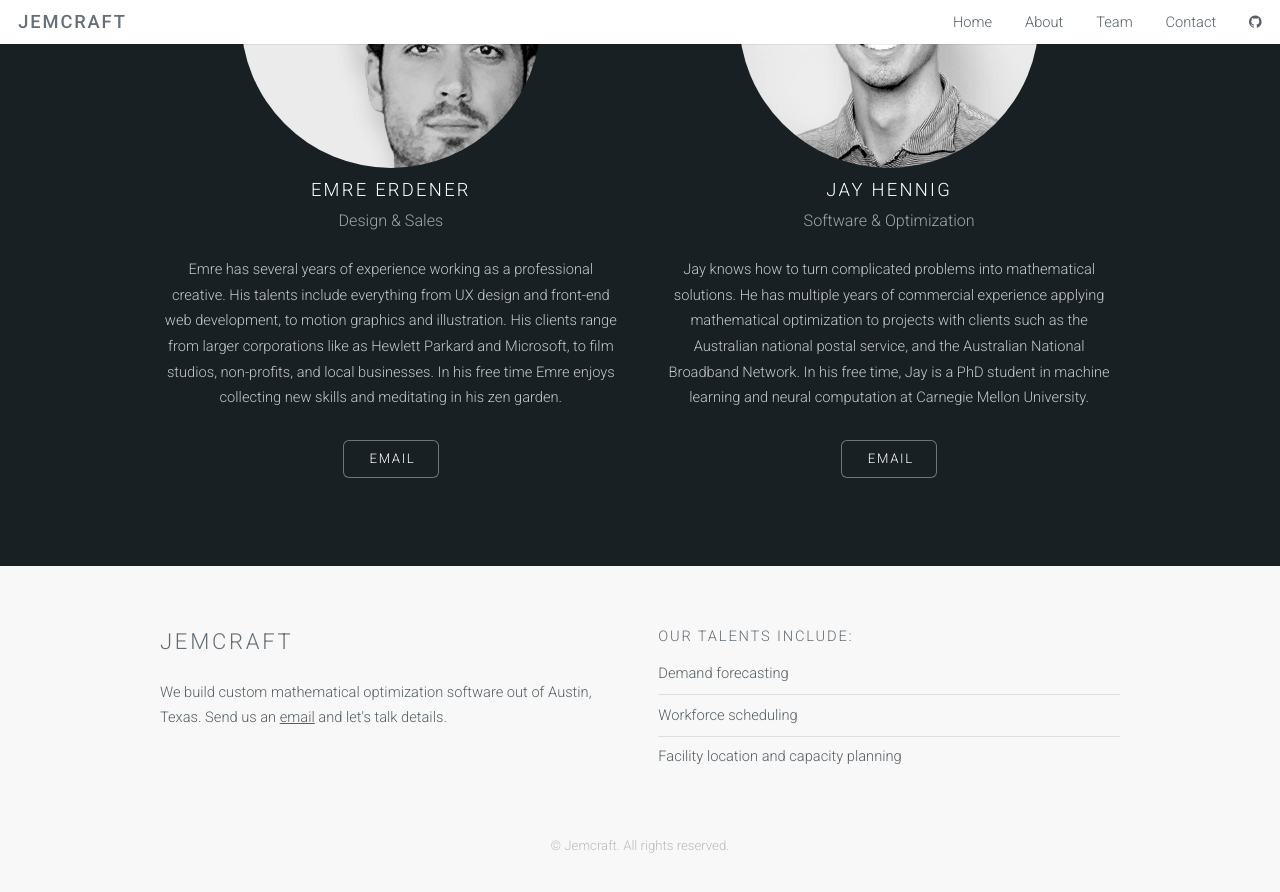
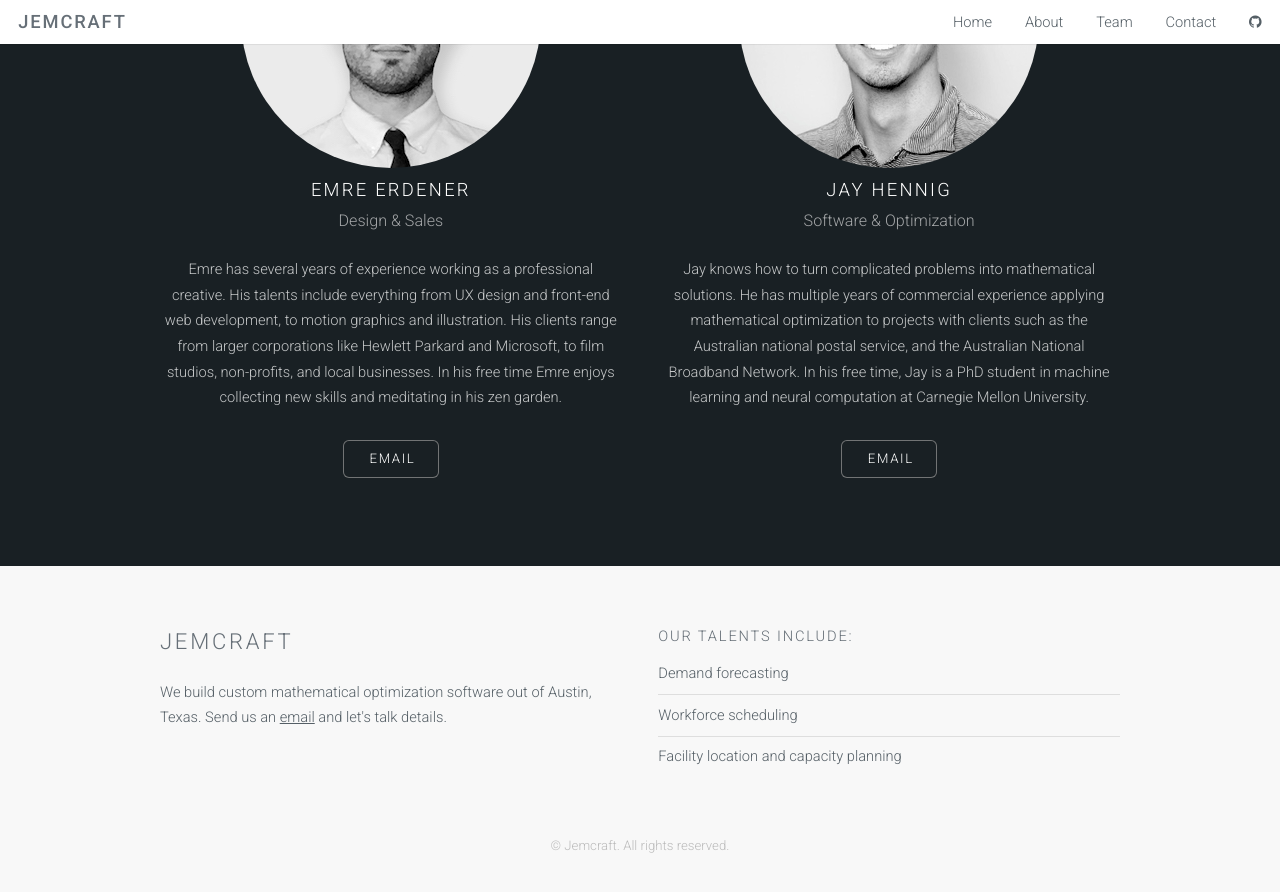
Before and after one commit to Jemcraft/Jemcraft.github.io, a Jekyll site: the page built from index.html, in a window 1280 px wide and 900 px high, scrolled down 1433 px. Shown: the top 892 px of the window. Built offline with Jekyll 4.4.1, drawn with Linux system fonts in a browser that asks for light colours.

Commit message:
resized bio pic

```diff
--- a/_config.yml
+++ b/_config.yml
@@ -13,7 +13,7 @@
 jay_bio: >
     Jay knows how to turn complicated problems into mathematical solutions. He has multiple years of commercial experience applying mathematical optimization to projects with clients such as the Australian national postal service, and the Australian National Broadband Network. In his free time, Jay is a PhD student in machine learning and neural computation at Carnegie Mellon University.
 emre_bio: >
-    Emre has several years of experience working as a professional creative. His talents include everything from UX design and front-end web development, to motion graphics and illustration. His clients range from larger corporations like as Hewlett Parkard and Microsoft, to film studios, non-profits, and local businesses. In his free time Emre enjoys collecting new skills and meditating in his zen garden.
+    Emre has several years of experience working as a professional creative. His talents include everything from UX design and front-end web development, to motion graphics and illustration. His clients range from larger corporations like Hewlett Parkard and Microsoft, to film studios, non-profits, and local businesses. In his free time Emre enjoys collecting new skills and meditating in his zen garden.
 emre_email: emre@jemcraft.co
 jay_email: jay@jemcraft.co
 group_email: hello@jemcraft.co
```
Also changed, not shown: images/emre-bio-pic.jpg.
